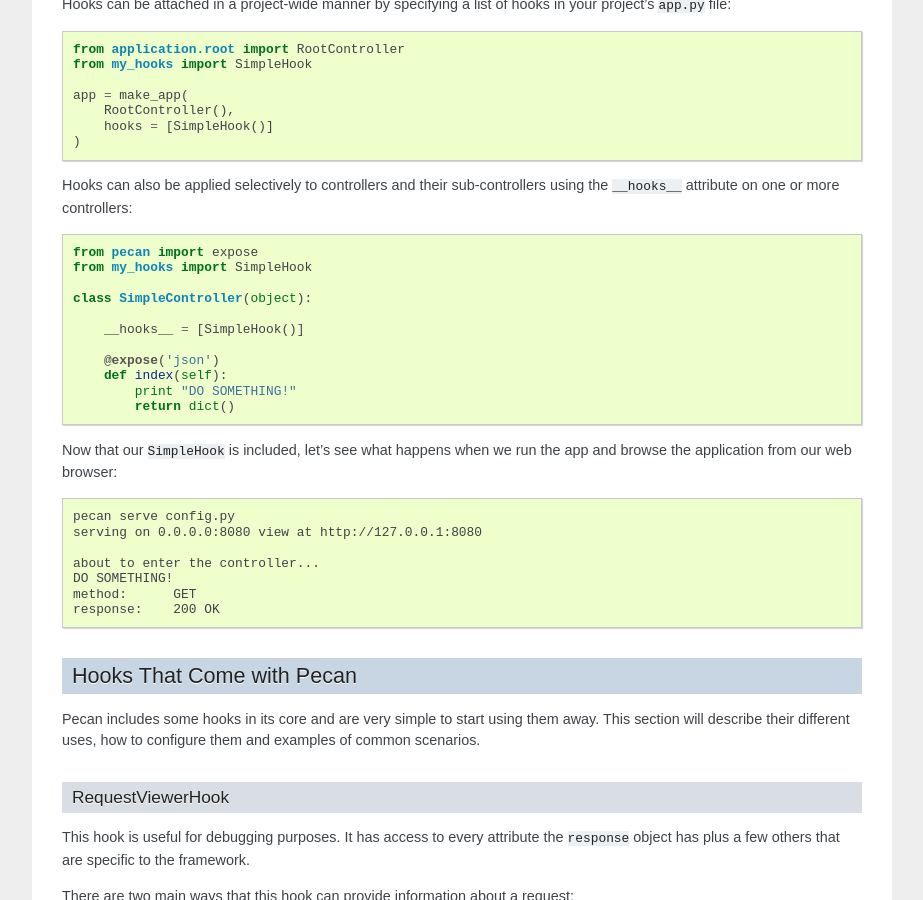
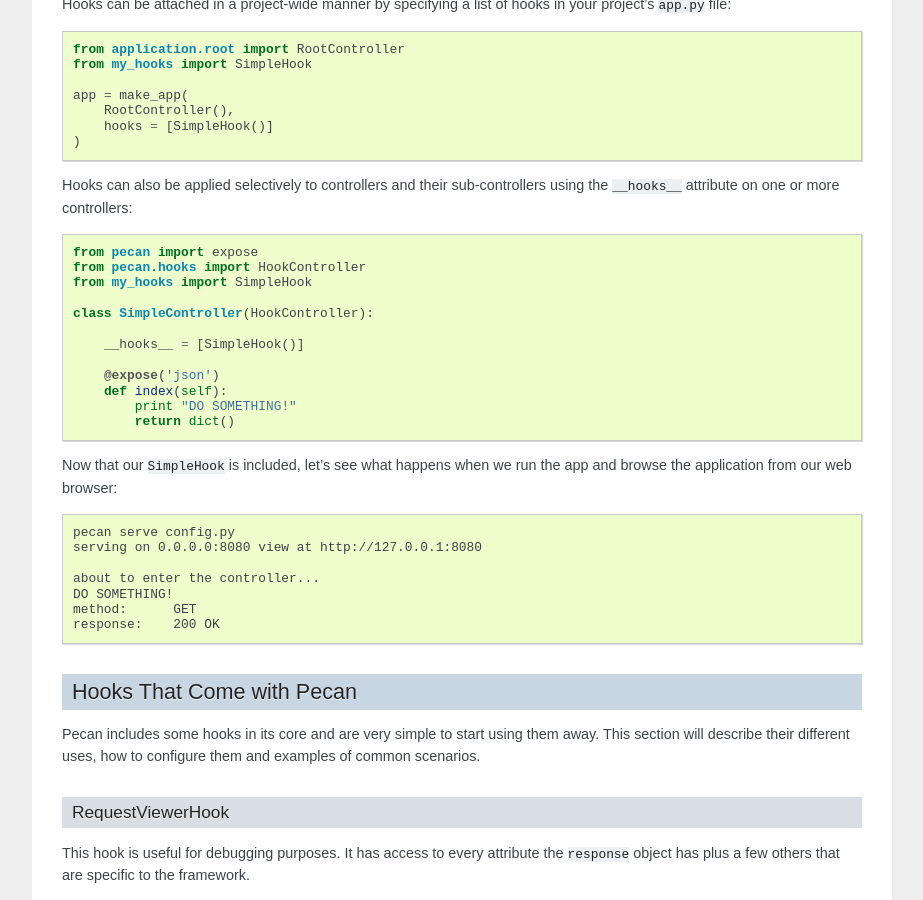
Before and after one commit to stackforge/pecan, a Sphinx documentation site: the page built from docs/source/hooks.rst, in a window 1280 px wide and 900 px high, scrolled down 865 px. Shown: the whole window, without its empty margins (198-1121 px from the left). Built offline with Sphinx 7.4.7, drawn with Linux system fonts in a browser that asks for light colours.

Commit message:
Fix an incorrect code example in the Hooks documentation.

```diff
--- a/docs/source/hooks.rst
+++ b/docs/source/hooks.rst
@@ -61,9 +61,10 @@
 using the ``__hooks__`` attribute on one or more controllers::
 
     from pecan import expose
+    from pecan.hooks import HookController
     from my_hooks import SimpleHook
 
-    class SimpleController(object):
+    class SimpleController(HookController):
 
         __hooks__ = [SimpleHook()]
 
```
